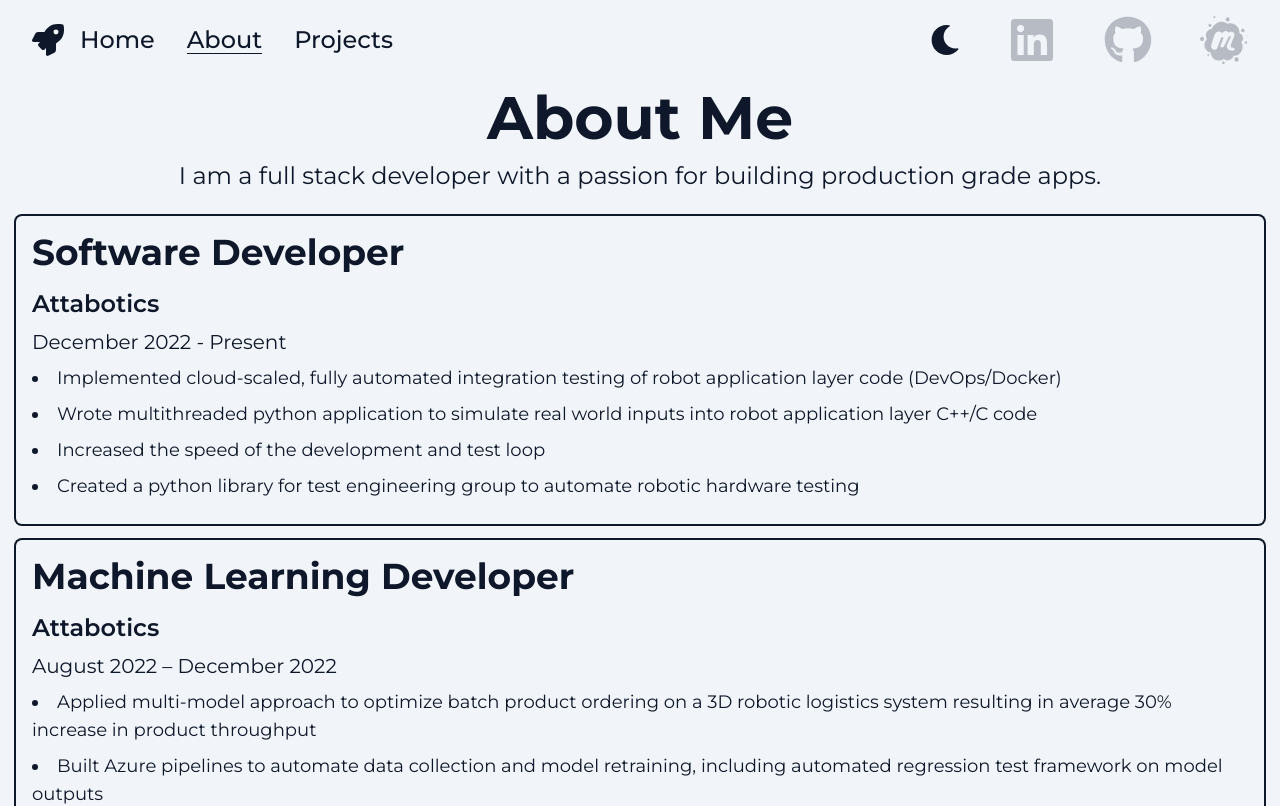
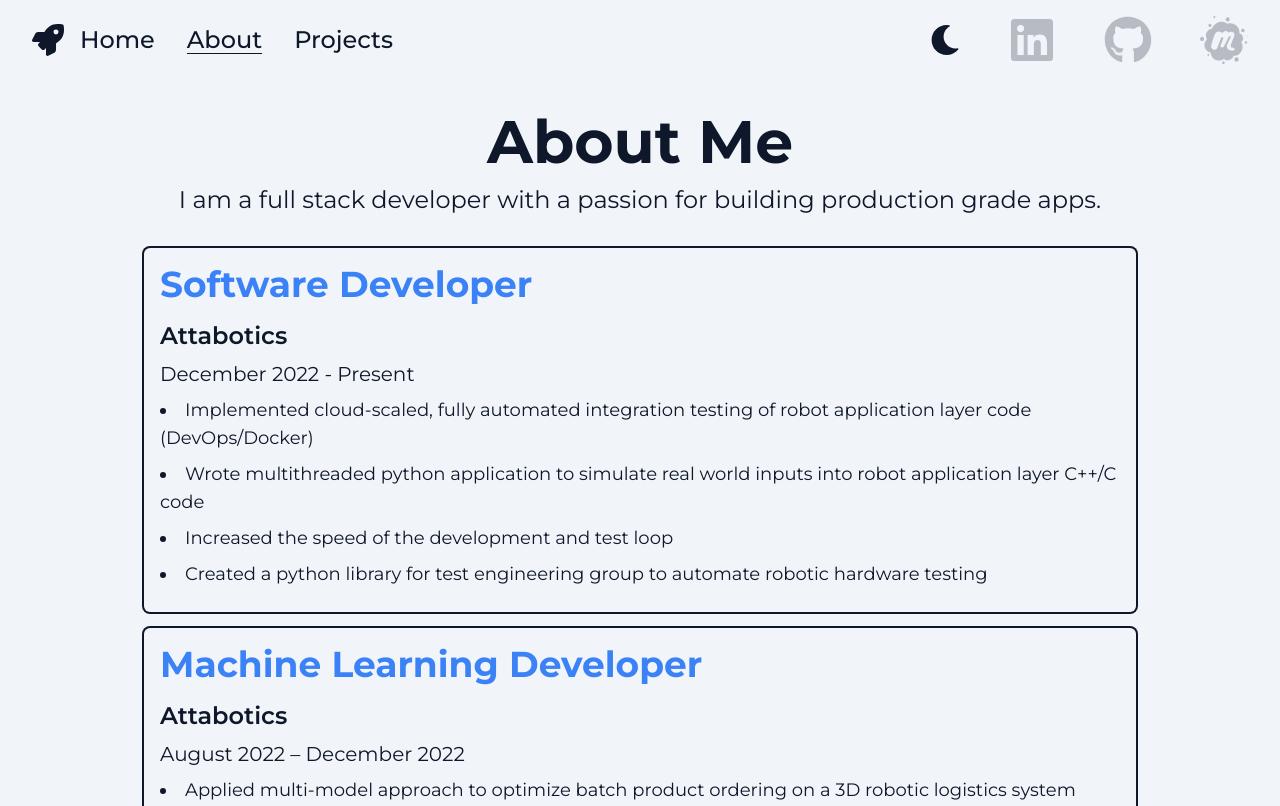
Before and after one commit to gdoerksen/portfolio-nextjs, a Next.js app: page /about in a window 1280 px wide. Shown: the top 806 px of the page. Built offline with nearby package versions, Linux system fonts and the light colour scheme.

Commit message:
- Max width on About page - Animations and title text color on ExperienceBlock

```diff
--- a/src/components/ExperienceBlock.tsx
+++ b/src/components/ExperienceBlock.tsx
@@ -1,5 +1,6 @@
 import Image from "next/image";
 import React from "react";
+import { useInView } from "react-intersection-observer";
 
 interface ExperienceBlockProps {
   title: string;
@@ -16,6 +17,11 @@ function ExperienceBlock({
   date,
   description,
 }: ExperienceBlockProps) {
+
+  const { ref, inView } = useInView({
+    triggerOnce: false,
+    rootMargin: '-100px 0px',
+  });
 
   let companyComponent = null;
   if (company) {
@@ -36,8 +42,9 @@ function ExperienceBlock({
 
 
   return (
+    <div ref={ref} className={`duration-1000 ${inView ? 'opacity-1' : 'opacity-0 translate-x-8'} transition-all`}>
     <div className="flex flex-col items-start justify-start rounded-md ring-2 ring-dark dark:ring-light p-4 m-4">
-      <h2 className="mb-4 text-4xl font-bold">{title}</h2>
+      <h2 className="mb-4 text-4xl font-bold text-primary dark:text-dark_primary">{title}</h2>
       {companyComponent}
       <p className="mb-2 text-xl">{date}</p>
 
@@ -52,6 +59,7 @@ function ExperienceBlock({
       )}
 
     </div>
+    </div>
   );
 }
 
--- a/src/pages/about.tsx
+++ b/src/pages/about.tsx
@@ -1,5 +1,5 @@
 import React from "react";
-import Head from "next/head";
+import Link from "next/link";
 
 import SEOHead from "@/components/SEO/SEOHead";
 import ExperienceBlock from "@/components/ExperienceBlock";
@@ -11,12 +11,13 @@ import { TbSql } from 'react-icons/tb'
 export default function AboutPage() {
 
   return (
-    <>
+    <div className="flex justify-center">
+    <div className="max-w-screen-lg">
       <SEOHead
         title="Graham Doerksen | About"
         description="Graham Doerksen Portfolio"
       />
-        <div className="flex flex-col items-center justify-center py-2">
+        <div className="flex flex-col items-center justify-center p-4 m-4">
           <h1 className="text-6xl font-bold">About Me</h1>
           <p className="mt-3 text-2xl">
             I am a full stack developer with a passion for building production grade apps.
@@ -26,7 +27,8 @@ export default function AboutPage() {
       <ExperienceSection />
       <SkillsSection />
       <EducationSection />
-    </>
+    </div>
+    </div>
   );
 
 }
@@ -34,7 +36,7 @@ export default function AboutPage() {
 function ExperienceSection() {
   return (
     <>
-      <div className="">
+      <div id="Experience" className="">
 
         <ExperienceBlock
           title="Software Developer"
@@ -76,7 +78,7 @@ function SkillsSection() {
   return (
     <>
       {/* Skills */}
-      <div className="flex flex-col items-center justify-center py-2">
+      <div id="Skills" className="flex flex-col items-center justify-center py-2">
         <h1 className="text-6xl font-bold">Skills</h1>
         <div className="grid grid-cols-1 md:grid-cols-2 lg:grid-cols-3 gap-2">
 
@@ -104,7 +106,7 @@ function EducationSection() {
   return (
     <>
       {/* Education */}
-      <div className="flex flex-col items-center justify-center py-2">
+      <div id="Education" className="flex flex-col items-center justify-center py-2">
         <h1 className="text-6xl font-bold">Education</h1>
       </div>
       <div>
```
